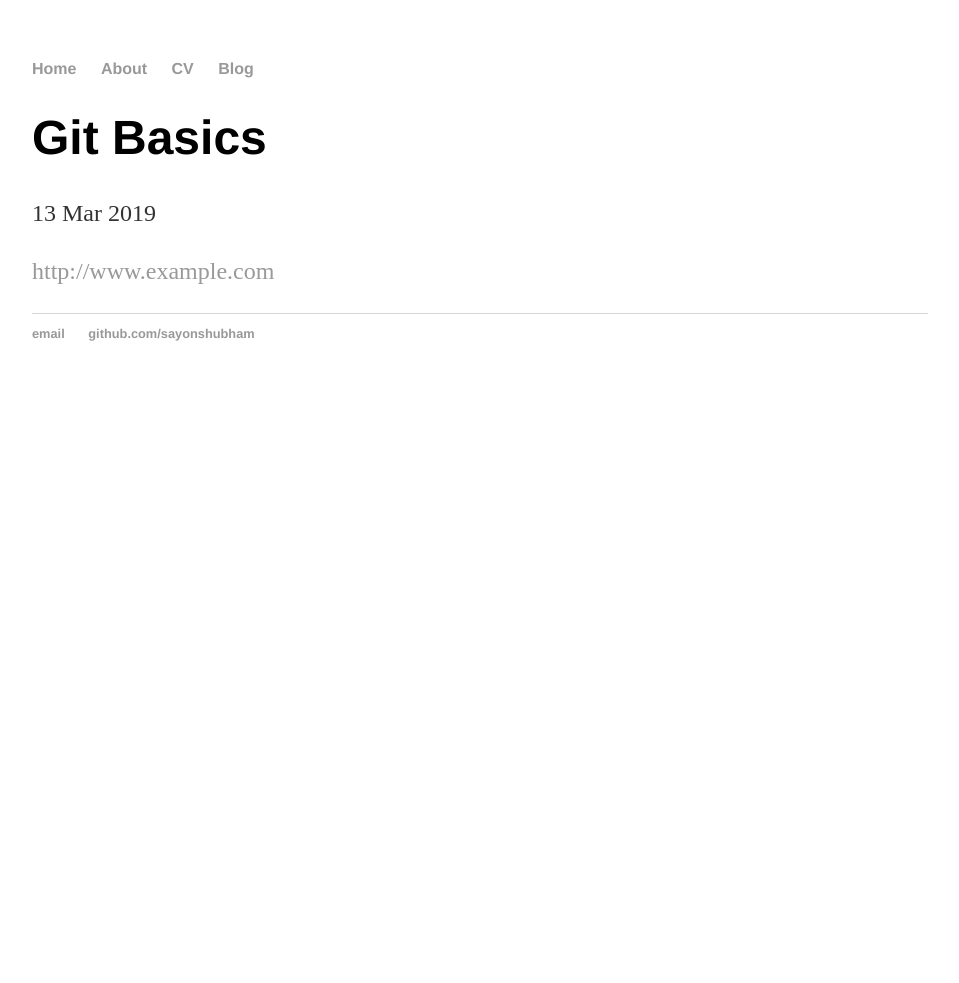
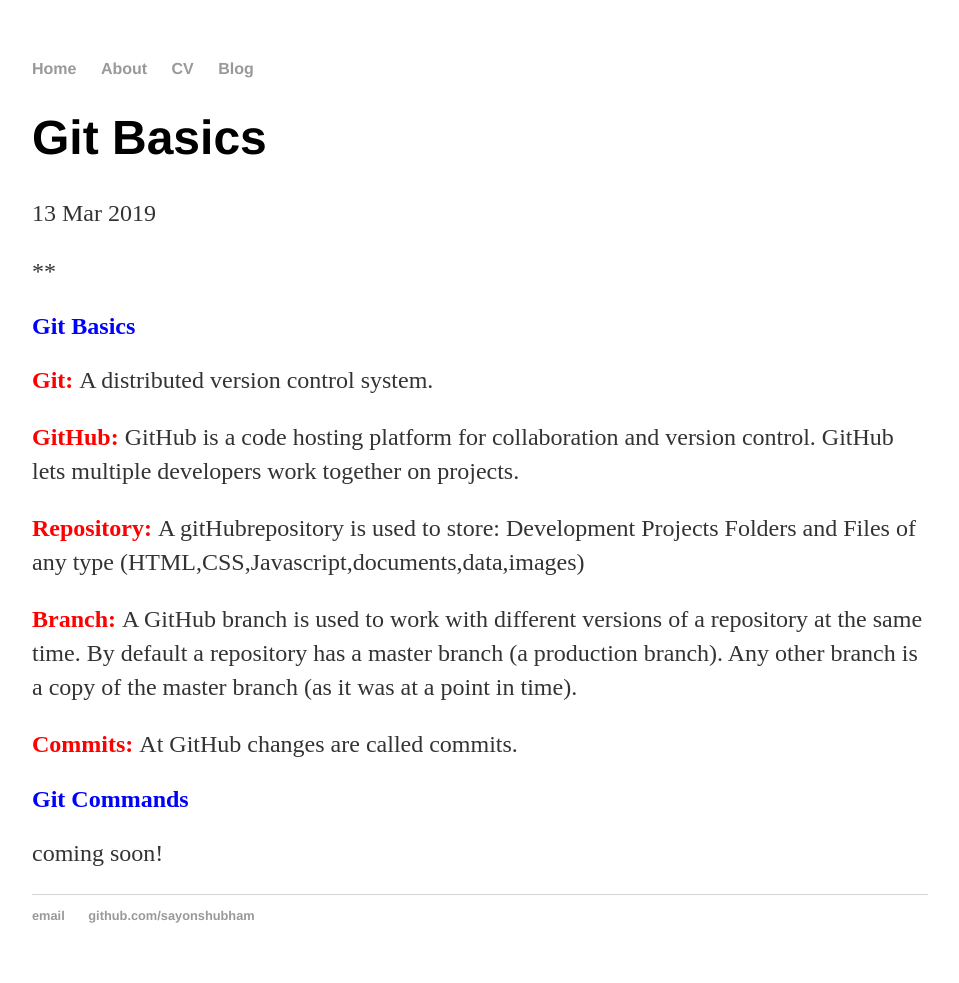
Before and after one commit to sayonshubham/sayonshubham.github.io, a Jekyll site: the page built from _posts/2019-03-13-Git Basics.md, in a window 1280 px wide. Shown: the whole page, without its empty margins (160-1119 px from the left). Built offline with Jekyll 4.4.1, drawn with Linux system fonts in a browser that asks for light colours; before the commit the page ends 900 px from its top, so only the background shows below that.

Commit message:
Update 2019-03-13-Git Basics.md

```diff
--- a/_posts/2019-03-13-Git Basics.md
+++ b/_posts/2019-03-13-Git Basics.md
@@ -3,4 +3,34 @@
 title: "Git Basics"
 date: 2019-03-13
 ---
- <http://www.example.com>
+**
+
+## <font color=blue>Git Basics</font>
+
+<p><font color="red"><b>Git: </b></font>A distributed version control system.</p>
+
+
+
+<p><font color="red"><b>GitHub: </b></font>GitHub is a code hosting platform for collaboration and version control. GitHub lets multiple developers work together on projects.</p>
+
+
+
+<p><font color="red"><b>Repository: </b></font>A gitHubrepository is used to store:
+
+Development Projects
+
+Folders and Files of any type (HTML,CSS,Javascript,documents,data,images)</p>
+
+
+
+<p><font color="red"><b>Branch: </b></font>A GitHub branch is used to work with different versions of a repository at the same time. By default a repository has a master branch (a production branch). Any other branch is a copy of the master branch (as it was at a point in time).</p>
+
+
+
+<p><font color="red"><b>Commits: </b></font>At GitHub changes are called commits.</p>
+
+
+
+<h2> <font color=blue>Git Commands</font></h2>
+
+<p>coming soon!</p>
```
